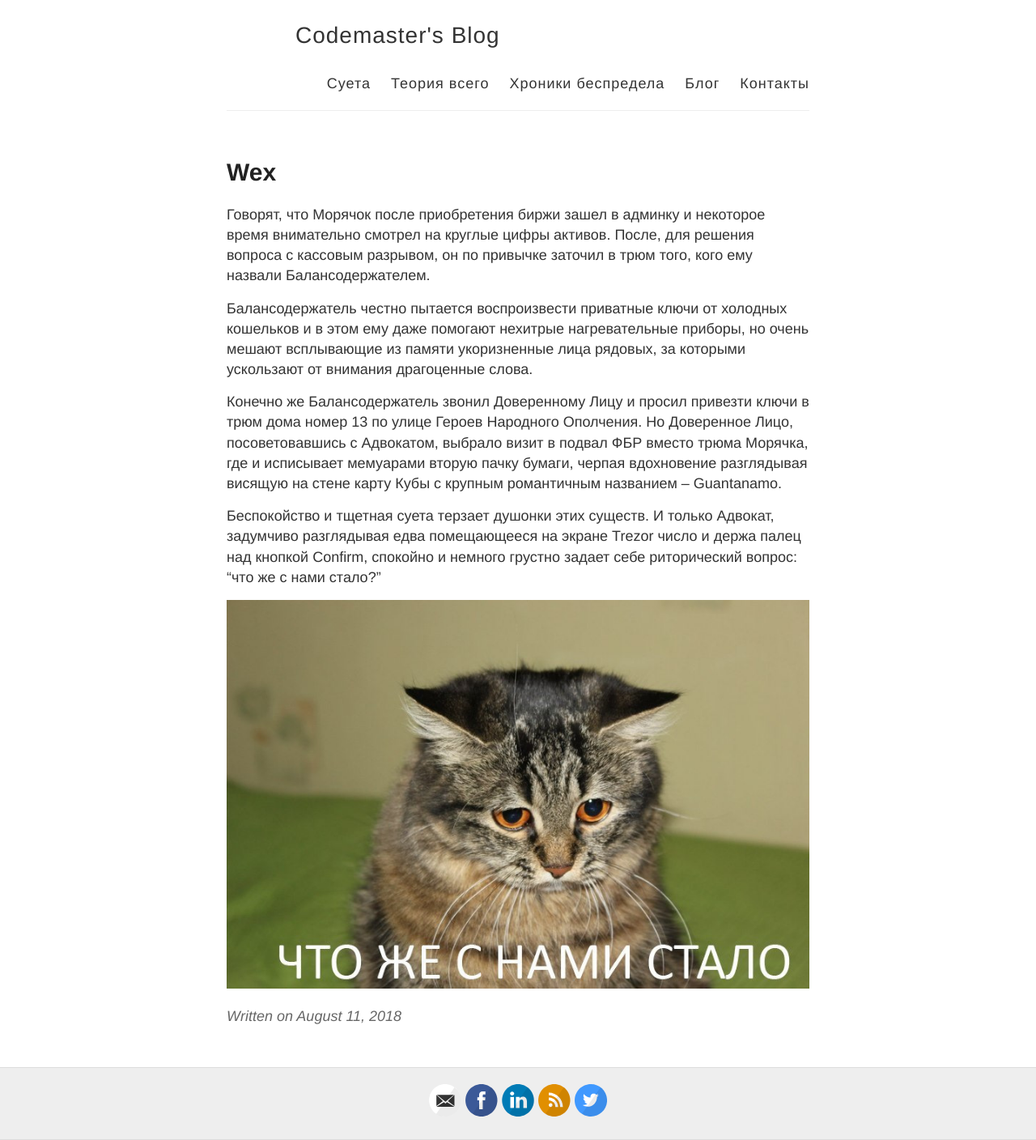
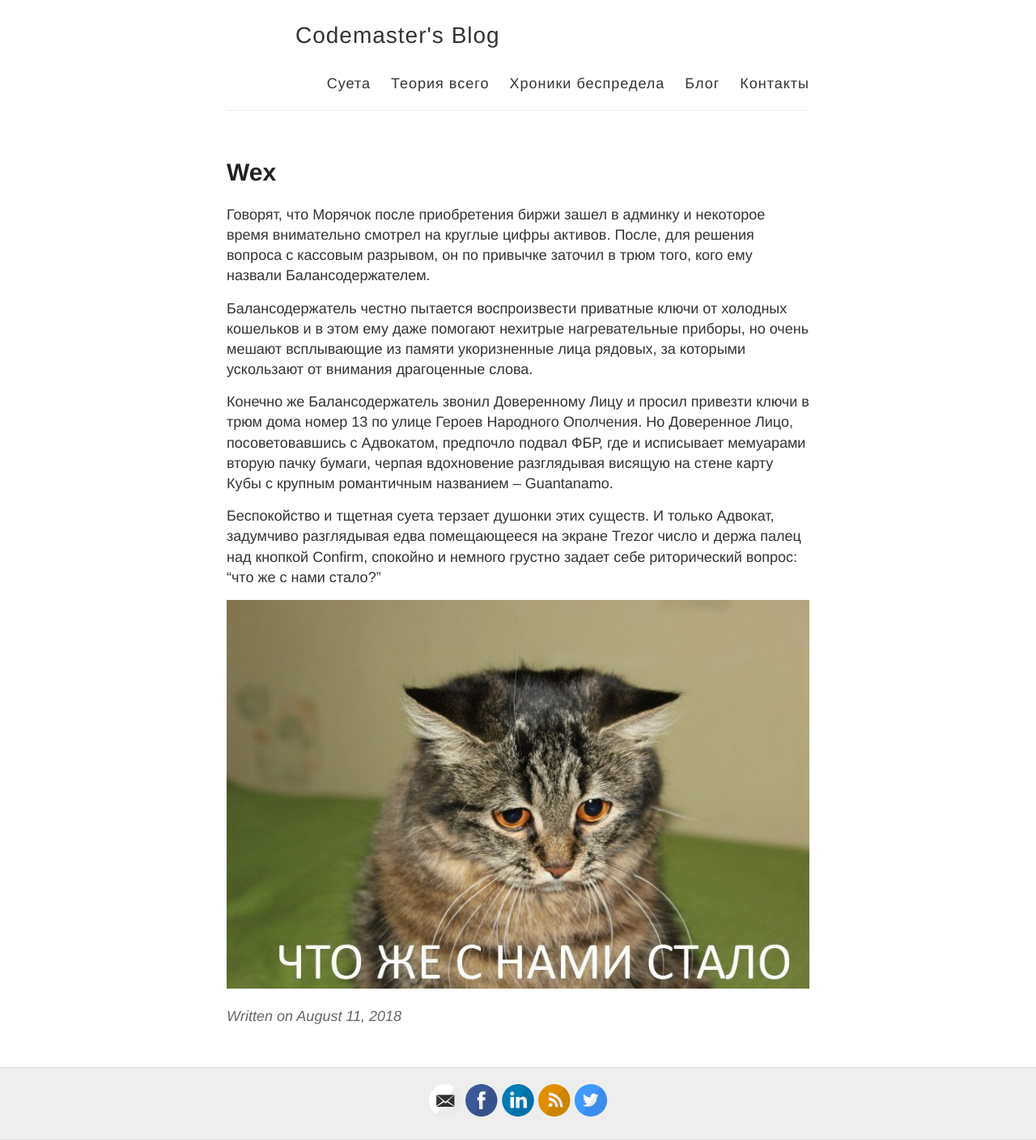
Before and after one commit to decrafts/r, a Jekyll site: the page built from _posts/2018/08/2018-08-11-wex.md, in a window 1280 px wide. Shown: the whole page at 81% size. Built offline with Jekyll 4.4.1, drawn with Linux system fonts in a browser that asks for light colours; comment, search, counter and statistics services are not loaded.

Commit message:
Update 2018-08-11-wex.md

```diff
--- a/_posts/2018/08/2018-08-11-wex.md
+++ b/_posts/2018/08/2018-08-11-wex.md
@@ -9,7 +9,7 @@ categories: [ktulhu]
 
 Балансодержатель честно пытается воспроизвести приватные ключи от холодных кошельков и в этом ему даже помогают нехитрые нагревательные приборы, но очень мешают всплывающие из памяти укоризненные лица рядовых, за которыми ускользают от внимания драгоценные слова.
 
-Конечно же Балансодержатель звонил Доверенному Лицу и просил привезти ключи в трюм дома номер 13 по улице Героев Народного Ополчения. Но Доверенное Лицо, посоветовавшись с Адвокатом, выбрало визит в подвал ФБР вместо трюма Морячка, где и исписывает мемуарами вторую пачку бумаги, черпая вдохновение разглядывая висящую на стене карту Кубы с крупным романтичным названием – Guantanamo.
+Конечно же Балансодержатель звонил Доверенному Лицу и просил привезти ключи в трюм дома номер 13 по улице Героев Народного Ополчения. Но Доверенное Лицо, посоветовавшись с Адвокатом, предпочло подвал ФБР, где и исписывает мемуарами вторую пачку бумаги, черпая вдохновение разглядывая висящую на стене карту Кубы с крупным романтичным названием – Guantanamo.
 
 Беспокойство и тщетная суета терзает душонки этих существ. И только Адвокат, задумчиво разглядывая едва помещающееся на экране Trezor число и держа палец над кнопкой Confirm, спокойно и немного грустно задает себе риторический вопрос: “что же с нами стало?”
 
```
